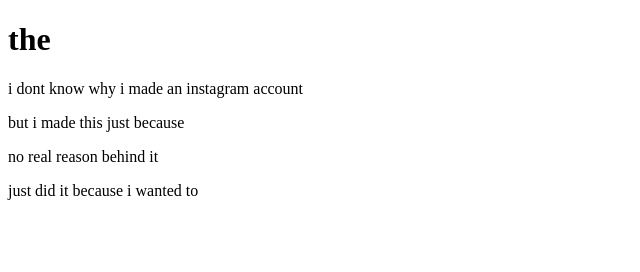
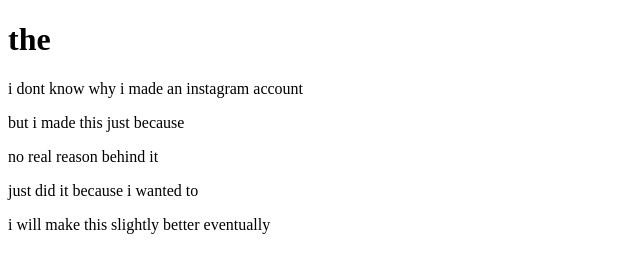
Before and after one commit to somethingswithstuff/somethingswithstuff.github.io, a plain HTML site: page index.html in a window 1280 px wide. Shown: the whole page, without its empty margins (0-640 px from the left). Drawn offline with Linux system fonts and the light colour scheme.

Commit message:
the stuff

```diff
--- a/index.html
+++ b/index.html
@@ -6,5 +6,6 @@
 <p>but i made this just because</p>
 <p>no real reason behind it</p>
 <p>just did it because i wanted to</p>
+<p>i will make this slightly better eventually</p>
 </body>
 </html>
```
